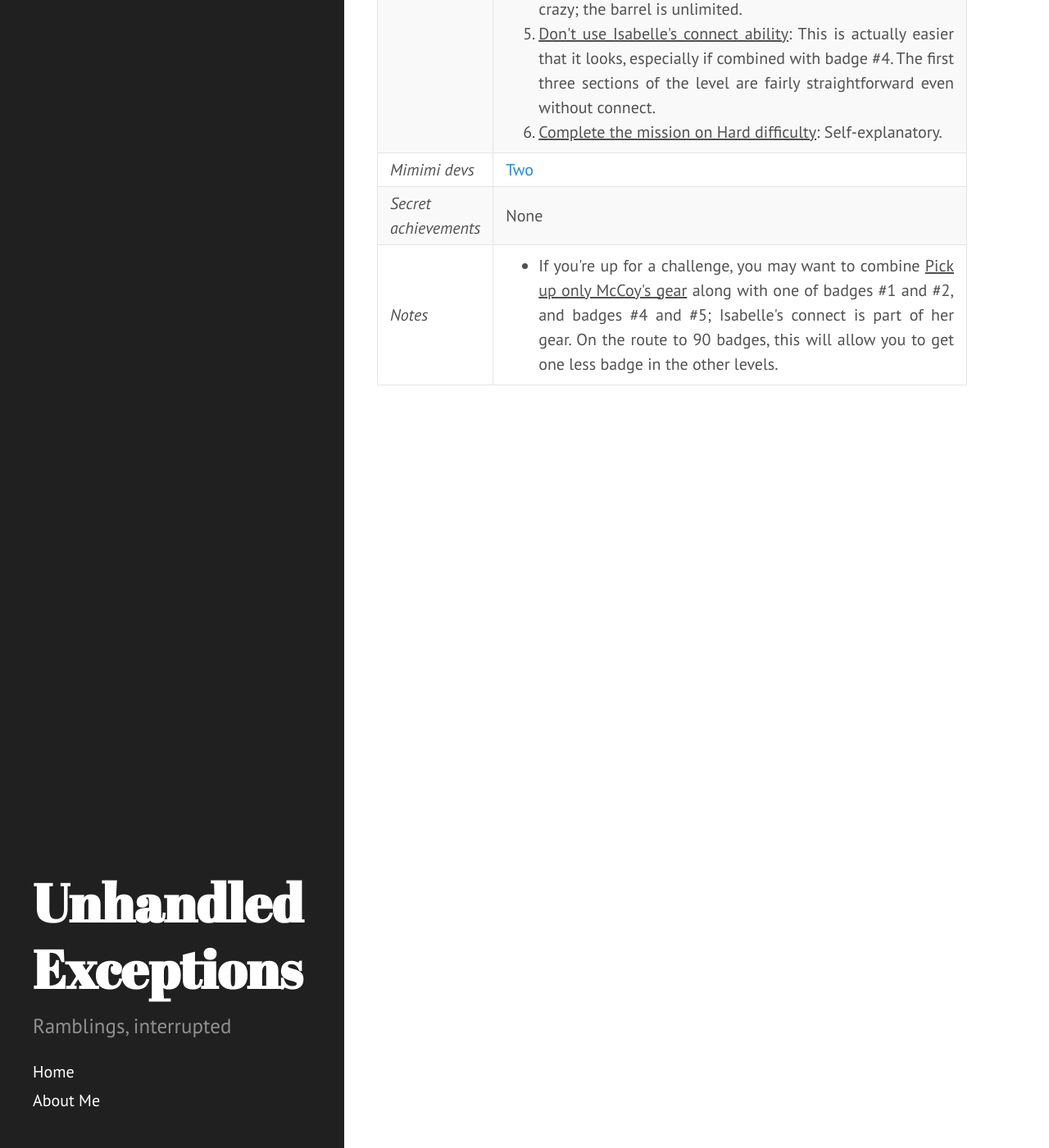
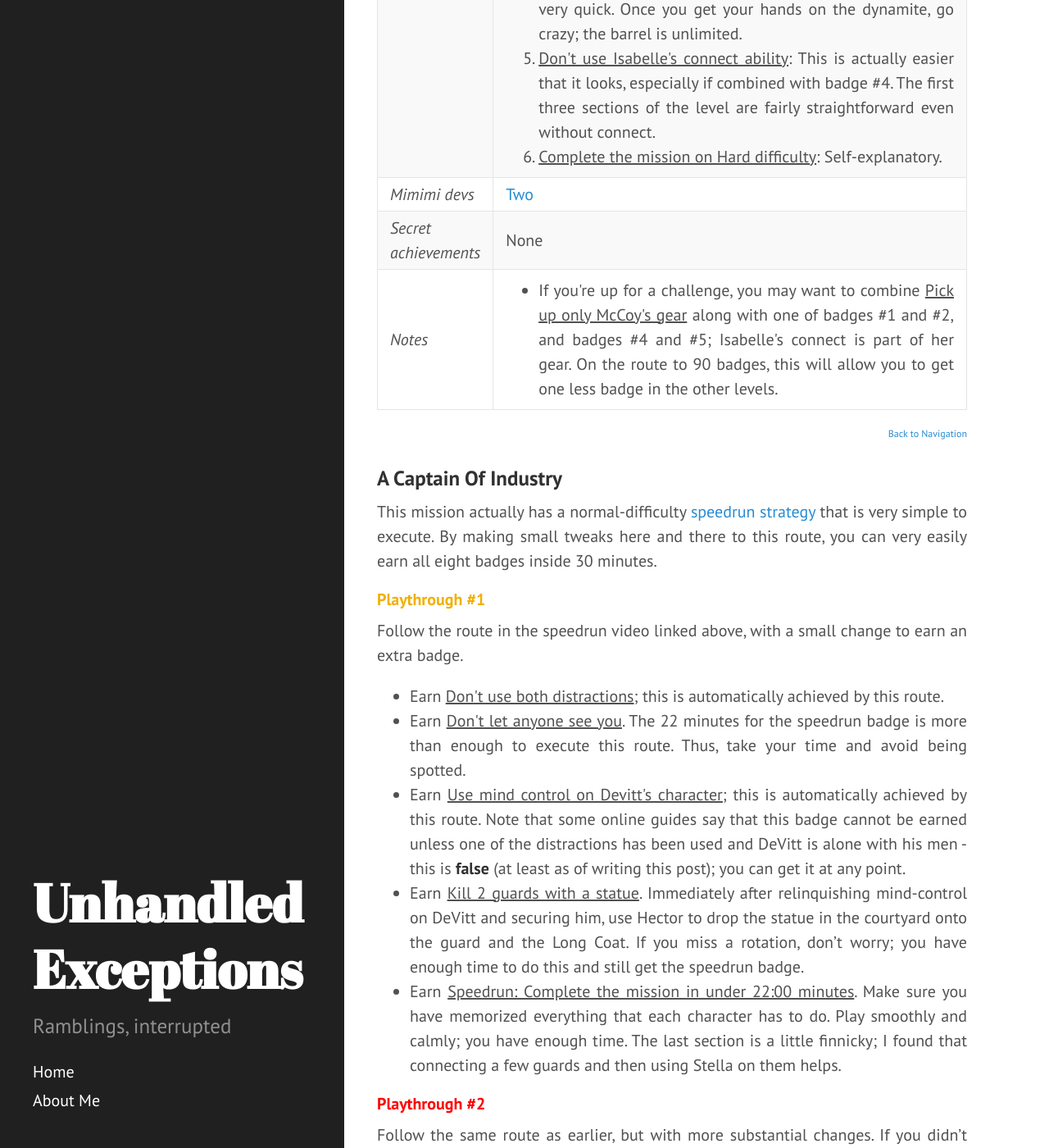
Before and after one commit to vedangnaik/vedangnaik.github.io, a Jekyll site: the page built from _posts/2021-04-28-hundred-percent-desperados.md, in a window 1280 px wide and 1400 px high, scrolled down 14921 px. Shown: the whole window at 82% size. Built offline with Jekyll 4.4.1, drawn with Linux system fonts in a browser that asks for light colours; some of the changed text lies outside the part shown.

Commit message:
Added new style of writeup for level 15

```diff
--- a/_posts/2021-04-28-hundred-percent-desperados.md
+++ b/_posts/2021-04-28-hundred-percent-desperados.md
@@ -3,15 +3,26 @@ layout: post
 title: "On Techniques for Efficient 100% Steam Achievements in Desperados III"
 ---
 
+<head>
+    <style>
+        .normal-difficulty {
+            color: #f0b000;
+        }
+        .hard-difficulty {
+            color: red;
+        }
+    </style>
+</head>
+
 I've been replaying [Desperados III](https://store.steampowered.com/app/610370/Desperados_III/) on PC recently. As I was going through the first few missions, I thought *Gee, it sure would be fun to do all these extra badges and maybe even 100% this game!* However, the badges for each level do not show up until after the first completion, which leads to a ton of wasted time. One also ends up missing a lot of the secret achievements in each level. Thus, I decided to create this 'roadmap' of sorts to allow one to 100% this game in as little time as possible.
 
-<h3 style="color:red"> CAUTION! This post contains a lot of spoilers for the main game. </h3>
+<h3 style="color: red"> CAUTION! This post contains a lot of spoilers for the main game. </h3>
 <br>
 <br>
 
 With that in mind, let's begin. As of the writing of this post, the base game on Steam has 36 achievements. Many of them are 'natural' achievements (i.e. *hide `x` bodies, mind control `y` guards*, etc.) which are naturally completed over the course of a playthrough. The remainder have to be specially pursued and obtained on a per-mission basis.
 <nav>
-  <h4>Navigation</h4>
+  <h4 id="navigation">Navigation</h4>
   * this unordered seed list will be replaced by toc as unordered list
   {:toc}
 </nav>
@@ -589,3 +600,28 @@ This section will focus on the other achievements, proceeding in a mission-by-mi
         </td>
     </tr>
 </table>
+<p style="text-align: right; font-size: 12px;">[Back to Navigation](#navigation)</p>
+
+### A Captain Of Industry
+This mission actually has a normal-difficulty [speedrun strategy](https://www.youtube.com/watch?v=UovLY9SbneY) that is very simple to execute. By making small tweaks here and there to this route, you can very easily earn all eight badges inside 30 minutes.
+
+<h4 class="normal-difficulty">Playthrough #1</h4>
+Follow the route in the speedrun video linked above, with a small change to earn an extra badge.
+
+* Earn <u>Don't use both distractions</u>; this is automatically achieved by this route.
+* Earn <u>Don't let anyone see you</u>. The 22 minutes for the speedrun badge is more than enough to execute this route. Thus, take your time and avoid being spotted.
+* Earn <u>Use mind control on Devitt's character</u>; this is automatically achieved by this route. Note that some online guides say that this badge cannot be earned unless one of the distractions has been used and DeVitt is alone with his men - this is **false** (at least as of writing this post); you can get it at any point.
+* Earn <u>Kill 2 guards with a statue</u>. Immediately after relinquishing mind-control on DeVitt and securing him, use Hector to drop the statue in the courtyard onto the guard and the Long Coat. If you miss a rotation, don't worry; you have enough time to do this and still get the speedrun badge.
+* Earn <u>Speedrun: Complete the mission in under 22:00 minutes</u>. Make sure you have memorized everything that each character has to do. Play smoothly and calmly; you have enough time. The last section is a little finnicky; I found that connecting a few guards and then using Stella on them helps.
+
+<h4 class="hard-difficulty">Playthrough #2</h4>
+Follow the same route as earlier, but with more substantial changes. If you didn't get the speedrun badge, I recommend trying again in normal mode and doing this playthrough without time pressure. Make sure to make a **manual save** before finishing this playthrough; continue reading for more details.
+
+* Earn <u>Don't touch any bushes or haystacks</u>. Follow the same route as earlier, but make sure to not touch any bushes or haystacks. This makes Isabelle and Hector's section slightly more complicated.
+* Earn <u>Don't use any of Kate's or Cooper's skills</u>. This is easier than it looks, since neither of them actually do anything in this mission. Note that Cooper's tying up of a unconscious person counts as a 'skill'. Both Kate and him can still carry bodies, however. In the last section, use Hector and Isabelle to kill all guards and knock out all civilians.
+* Earn <u>Complete the mission on Hard difficulty</u> by completing the mission.
+* Once you've earned the three badges above, reload your **manual save** and backtrack with Cooper to kill the two [Mimimi developer NPCs]("https://www.trueachievements.com/a298714/veteran-bounty-hunter-achievement") at the very beginning of the level.
+
+<p style="text-align: right; font-size: 12px;">[Back to Navigation](#navigation)</p>
+
+> This post is in progress! Check back soon.
```
